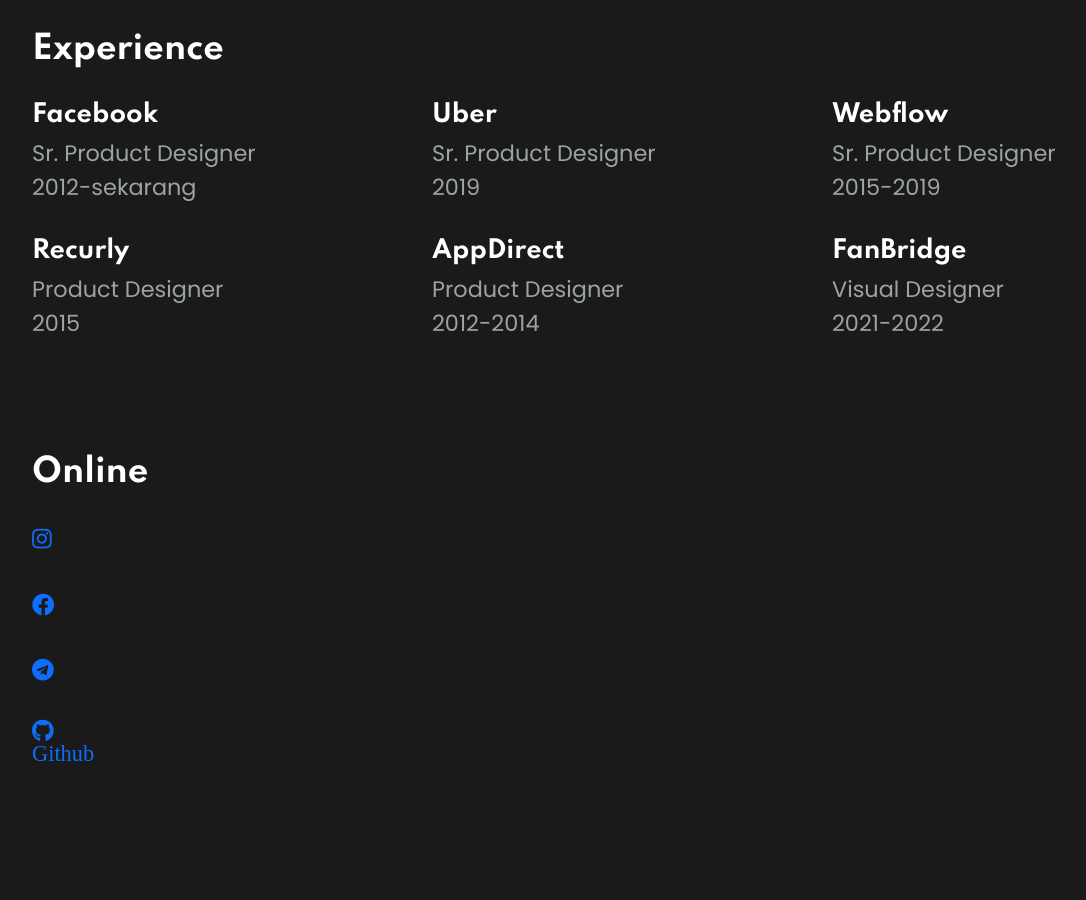
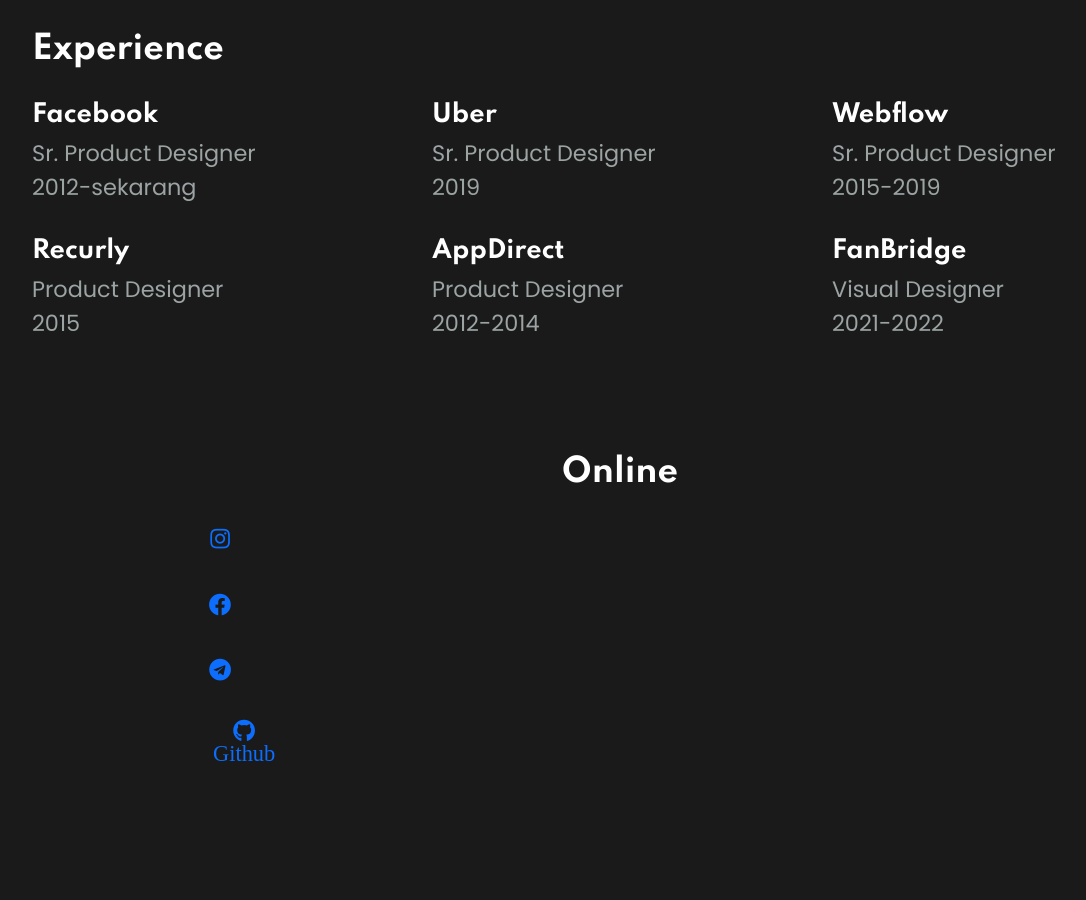
Before and after one commit to suryamsj/dark-portfolio, a plain HTML site: page index.html in a window 1280 px wide. Shown: the part 596-1496 px from the top of the page, without its empty margins (20-1106 px from the left). Drawn offline with Linux system fonts and the light colour scheme.

Commit message:
Update index.html

```diff
--- a/index.html
+++ b/index.html
@@ -149,7 +149,7 @@
         <!-- End Section Experience -->
 
         <!-- Start Section Online -->
-        <section class="py-5">
+        <center><section class="py-5">
             <div class="container">
                 <div class="row">
                     <h1 class="section-title">Online</h1>
@@ -177,7 +177,7 @@
                     </div>
                 </div>
             </div>
-        </section>
+        </section> </center>
         <!-- End Section Online -->
     </main>
     <!-- End Main -->
```
